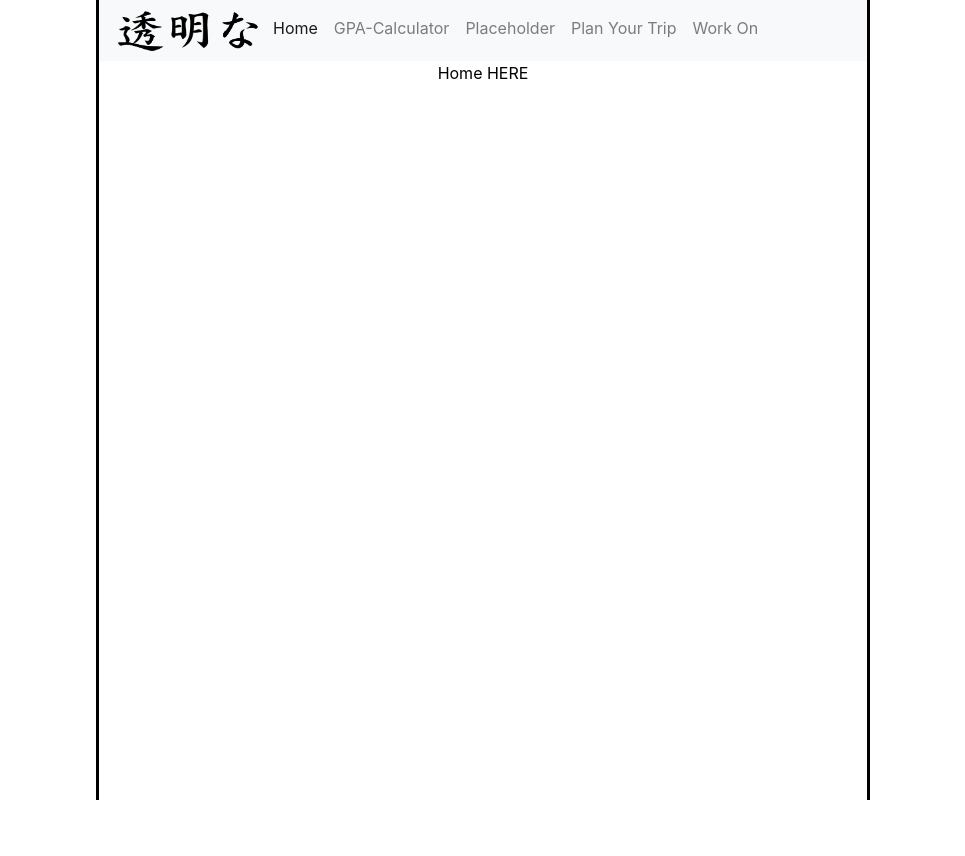
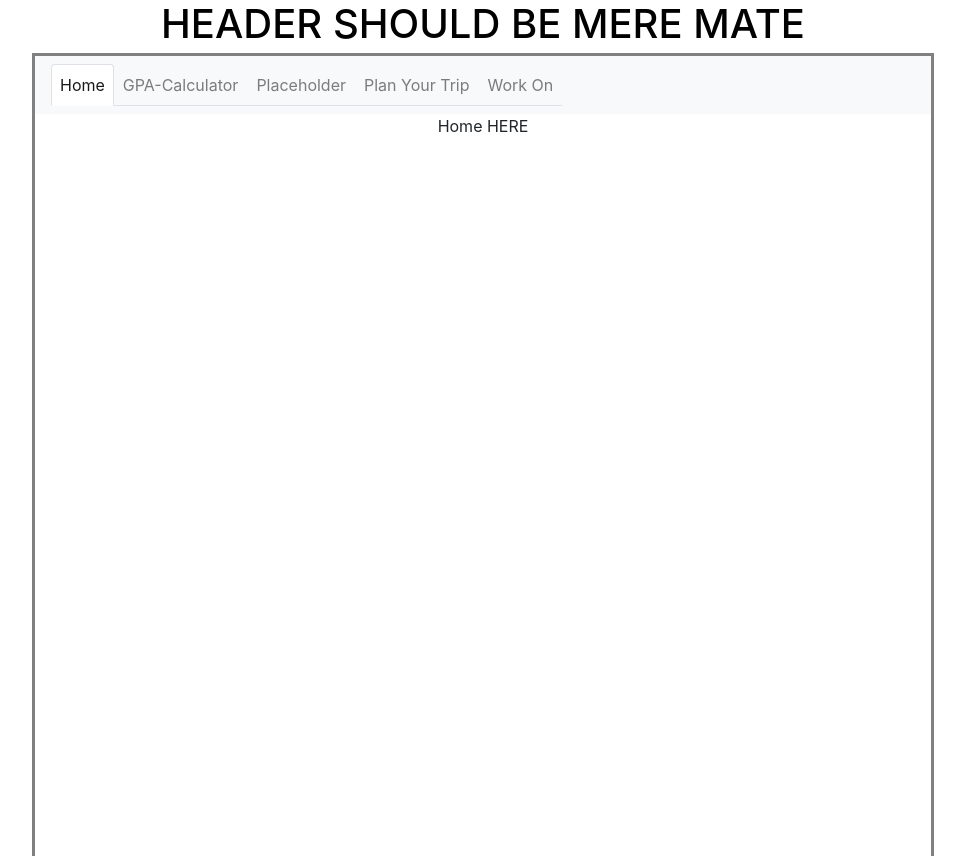
Before and after one commit to papaJCL/React, a React app: page / in a window 1280 px wide. Shown: the whole page, without its empty margins (157-1122 px from the left). Before the commit the page ends 800 px from the top, so only its background shows below. Built offline with nearby package versions, Linux system fonts and the light colour scheme.

Commit message:
Overall visual changes

```diff
--- a/src/components/App.js
+++ b/src/components/App.js
@@ -1,9 +1,9 @@
-import React, {Component} from 'react';
+import React, { Component } from 'react';
 import Navigator from './Navigator.js'
 
 import './styles.css';
 
-class App extends Component{
+class App extends Component {
 
     constructor(props) {
         super(props);
@@ -12,33 +12,38 @@ class App extends Component{
         this.resetGPAState = this.resetGPAState.bind(this);
 
         this.state = {
-            renderGPACalculator : false,
+            renderGPACalculator: false,
             finalGpaAnswer: null,
         }
 
     }
 
-    render(){
+    render() {
         return (
-            <center><div className = "tiledBackground" >
-              <Navigator
-              finalGpaAnswer = {this.state.finalGpaAnswer}
-              setFinalAnswerState = {this.setFinalAnswerState}
-              resetGPAState = {this.resetGPAState}
-              />
-            </div></center>
-          );
+            <div>
+            <center>
+            <h1>HEADER SHOULD BE MERE MATE</h1>
+                <div className="tiledBackground" >
+                    <Navigator
+                        finalGpaAnswer={this.state.finalGpaAnswer}
+                        setFinalAnswerState={this.setFinalAnswerState}
+                        resetGPAState={this.resetGPAState}
+                    />
+                </div>
+            </center>
+            </div>
+        );
     }
 
-    setFinalAnswerState(answer){
+    setFinalAnswerState(answer) {
         this.setState({
-            finalGpaAnswer : answer
+            finalGpaAnswer: answer
         });
     }
 
-    resetGPAState(){
+    resetGPAState() {
         this.setState({
-            finalGpaAnswer : null
+            finalGpaAnswer: null
         });
     }
 }
--- a/src/components/Navigator.js
+++ b/src/components/Navigator.js
@@ -2,6 +2,7 @@ import React, { Component, useState } from 'react';
 import GPA from './GPA.js'
 import Home from './Home.js'
 import ToDo from './ToDo.js'
+import Trip from './Trip.js'
 import { Navbar, NavItem, Nav, Container } from 'react-bootstrap';
 import { BrowserRouter as Router, Link, NavLink, Route } from "react-router-dom";
 import 'bootstrap/dist/css/bootstrap.min.css';
@@ -42,7 +43,7 @@ class Navigator extends Component {
 
     renderCS314() {
         return (
-            <div>CS314 Link here</div>
+            <Trip />
         )
     }
 
@@ -60,14 +61,7 @@ class Navigator extends Component {
                 <Navbar expand="sm" className="justify-content-center" bg="light" variant="light"   >
                     <Navbar.Toggle />
                     <Navbar.Collapse >
-                        <Nav fill >
-                            <img
-                                src={logo}
-                                width="150"
-                                height="45"
-                                className="d-inline-block align-top"
-                                alt="React Bootstrap logo"
-                            />
+                        <Nav fill variant="tabs" >
                             <Nav.Item><Nav.Link as={NavLink} to="/" exact>Home</Nav.Link> </Nav.Item>
                             <Nav.Item><Nav.Link as={NavLink} to="/GPA" exact>GPA-Calculator</Nav.Link></Nav.Item>
                             <Nav.Item><Nav.Link as={NavLink} to="/toDo" exact>Placeholder</Nav.Link></Nav.Item>
--- /dev/null
+++ b/src/components/Trip.js
@@ -0,0 +1,32 @@
+import React, { Component } from 'react';
+import { Form, Row, Col, Card, Button, FormControl, Container } from 'react-bootstrap';
+
+
+class Trip extends Component {
+
+    openInNewTab() {
+        var win = window.open("http://ec2-3-19-65-102.us-east-2.compute.amazonaws.com:8888/", '_blank');
+        return (win)
+    }
+
+    render() {
+        return (
+            <div>
+                <Card  >
+                    <Card.Title>Plan Your Trip Website</Card.Title>
+                    <Card.Img thumbnail  variant="top" height="500px" src="https://i.gyazo.com/2e0d0c040598f7ff0ebd6605a976014b.gif" />
+                    <Card.Body>
+
+                        <Card.Text>
+                            Some quick example text to build on the card title and make up the bulk of
+                            the card's content.
+                        </Card.Text>
+                        <Button variant="outline-secondary" onClick={this.openInNewTab}>Go to site</Button>
+                    </Card.Body>
+                </Card>
+            </div>
+        )
+    }
+}
+
+export default Trip;
--- a/src/components/styles.css
+++ b/src/components/styles.css
@@ -9,10 +9,10 @@ body {
 
 
   .tiledBackground {
-    max-width: 60%;
+    max-width: 70%;
     height: 100vh;
     width: auto\9;
-    color: black;
+    outline-color: gray;
     outline-style: solid
   }
 
```
Also changed, not shown: 1 other file (tests, documents, lock files or other folders).
